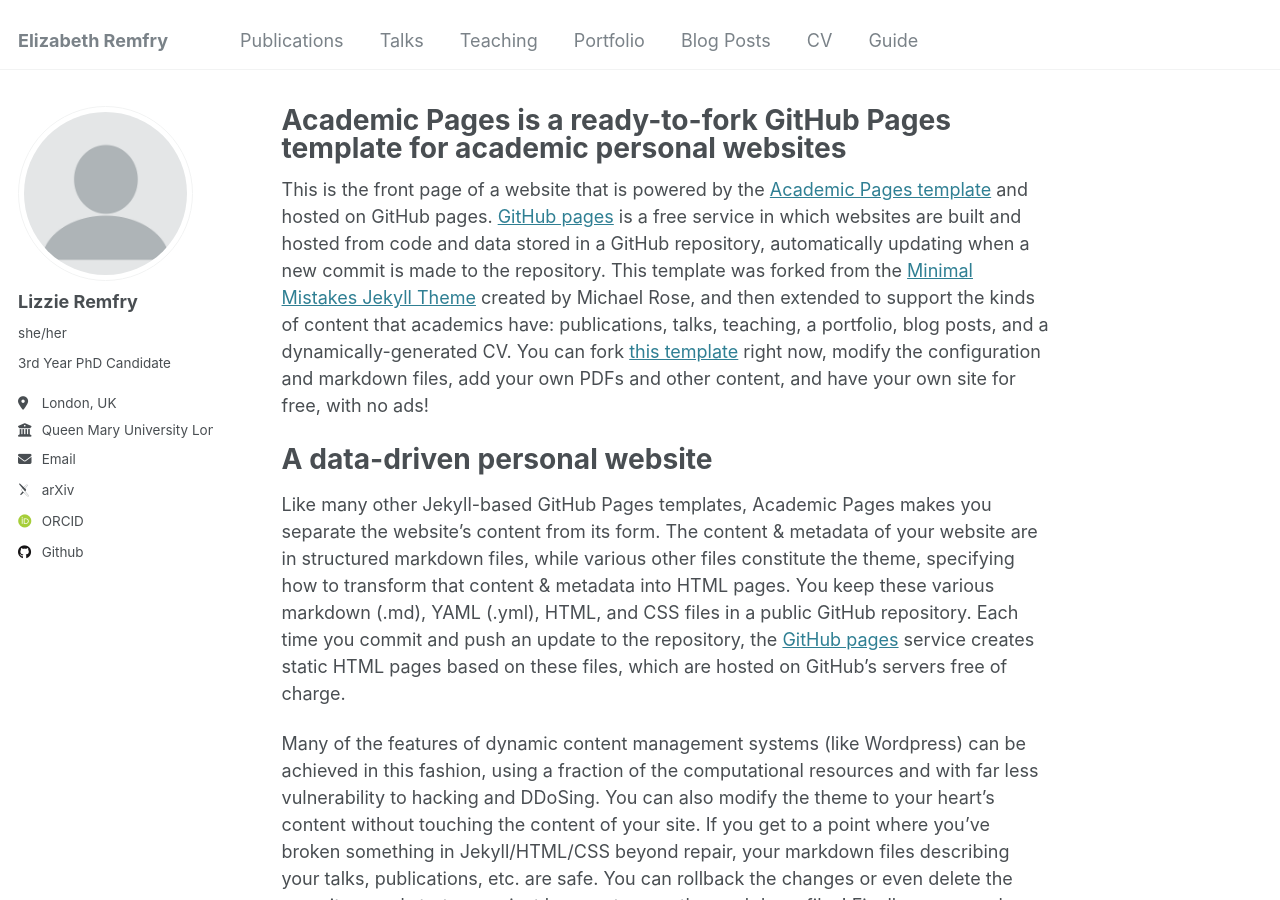
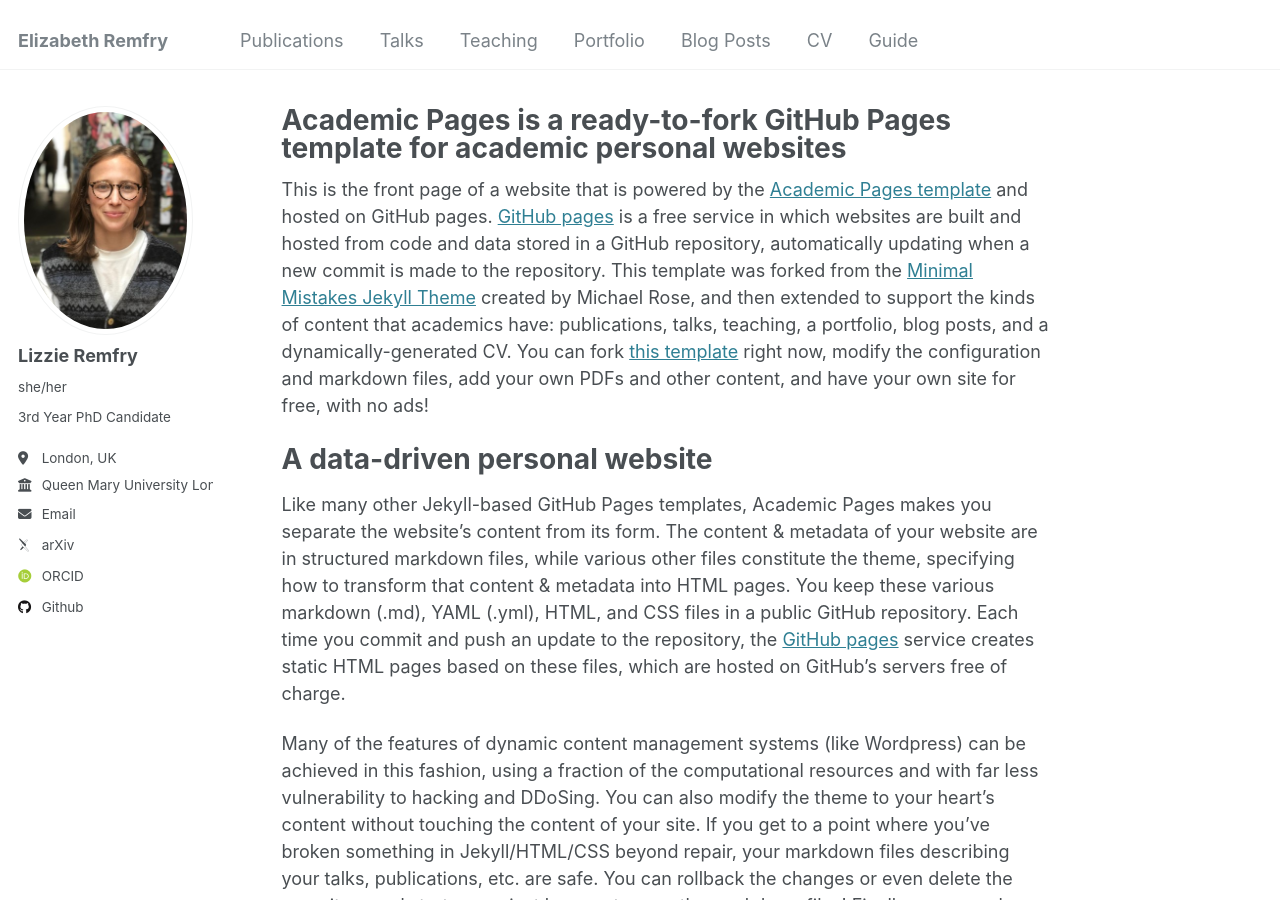
Before and after one commit to LizRem/lizrem.github.io, a Jekyll site: the page built from _pages/about.md, in a window 1280 px wide and 900 px high. Built offline with Jekyll 4.4.1, drawn with Linux system fonts in a browser that asks for light colours; some web fonts are replaced.

Commit message:
Update _config.yml

```diff
--- a/_config.yml
+++ b/_config.yml
@@ -21,7 +21,7 @@ repository               : "lizrem/lizrem.github.io"
 #               Additional customization can be done by editing /_includes/author-profile.html
 author:
   # Biographic information
-  avatar           : "profile.png"
+  avatar           : "Picture1.jpg"
   name             : "Lizzie Remfry"
   pronouns         : "she/her"
   bio              : "3rd Year PhD Candidate"
```
